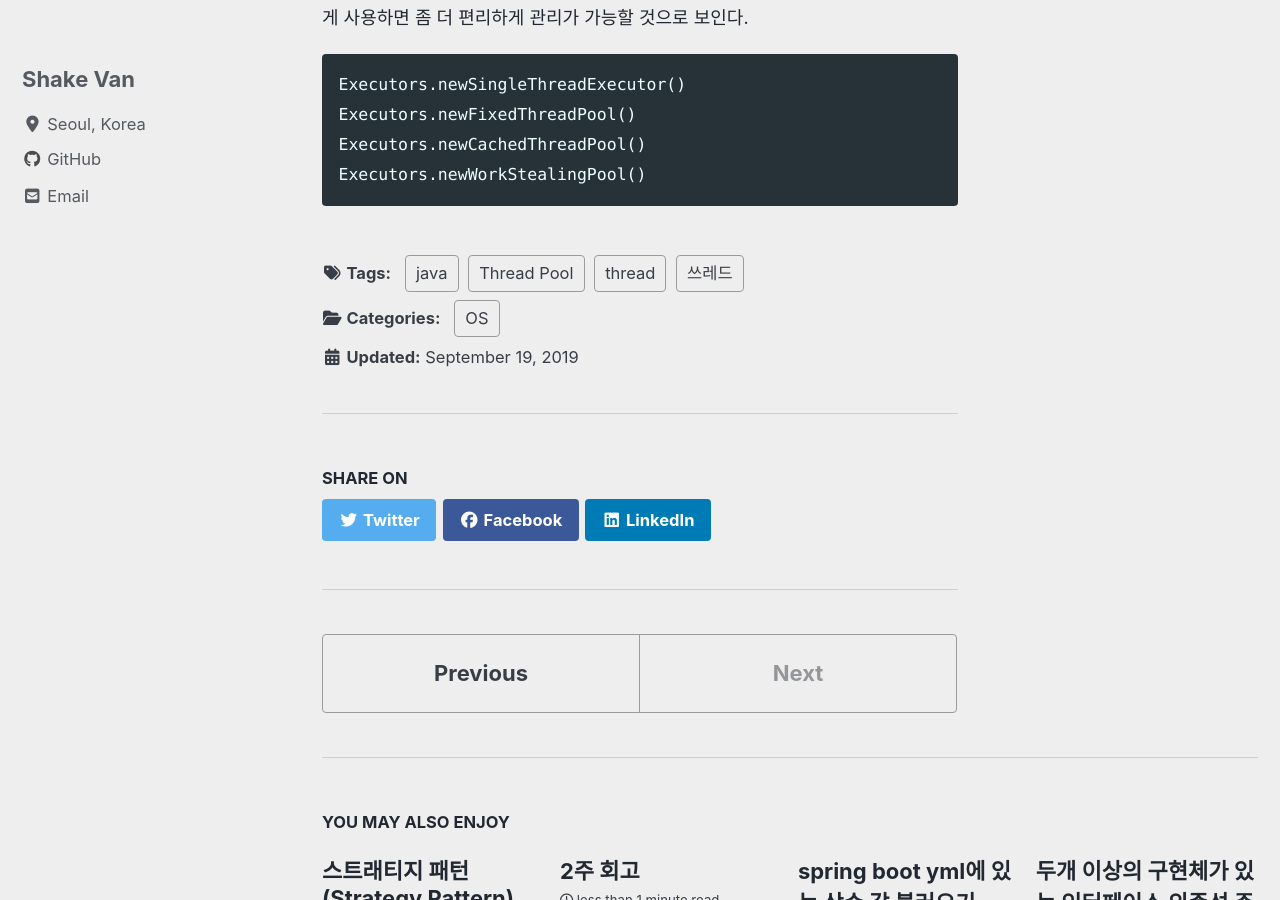
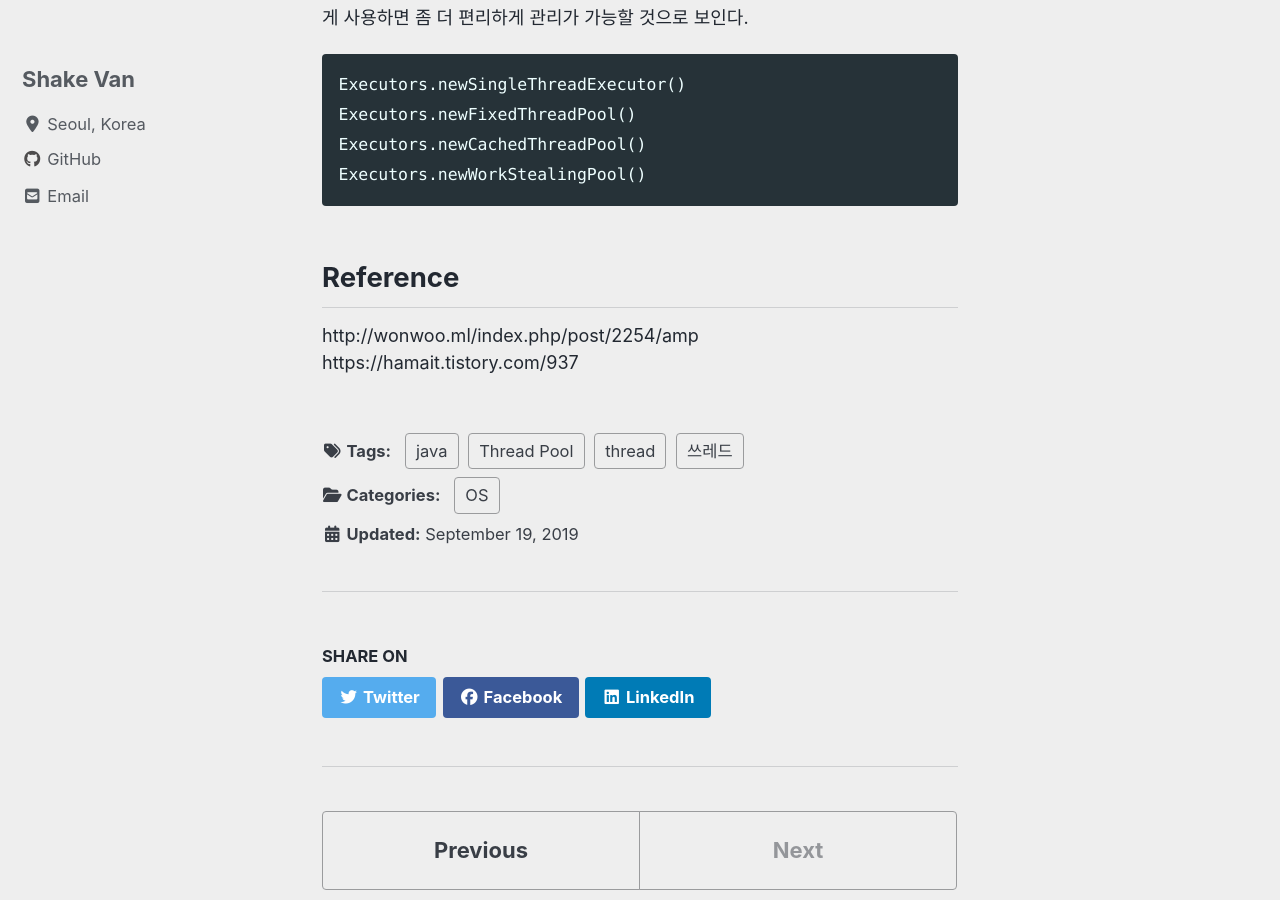
Before and after one commit to vsh123/vsh123.github.io, a Jekyll site: the page built from _posts/2019-09-19-thread-pool.md, in a window 1280 px wide and 900 px high, scrolled down 3924 px. Built offline with Jekyll 4.4.1, drawn with Linux system fonts in a browser that asks for light colours; cached includes are drawn as plain includes; nearby versions of some CDN libraries.

Commit message:
docs: add reference

````diff
--- a/_posts/2019-09-19-thread-pool.md
+++ b/_posts/2019-09-19-thread-pool.md
@@ -120,3 +120,7 @@ Executors.newFixedThreadPool()
 Executors.newCachedThreadPool()
 Executors.newWorkStealingPool()
 ```
+
+## Reference
+http://wonwoo.ml/index.php/post/2254/amp
+https://hamait.tistory.com/937
````
